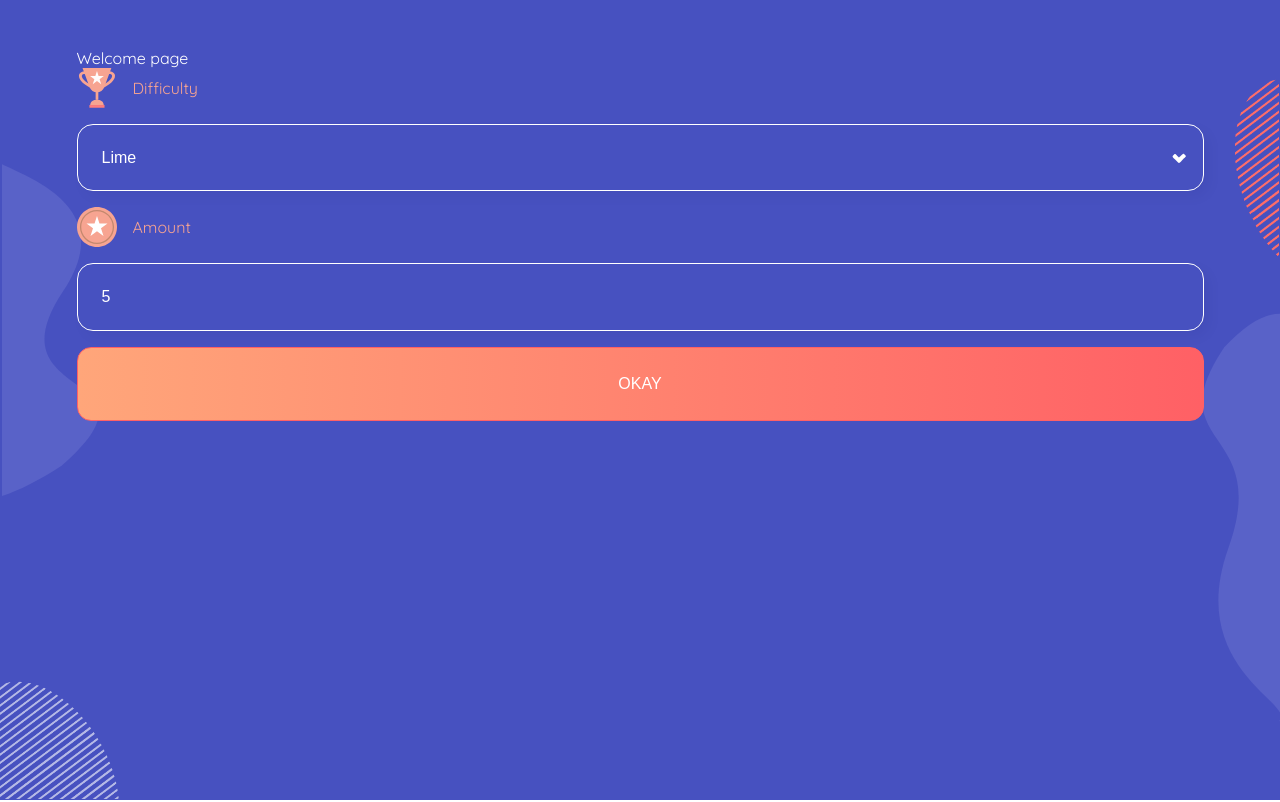
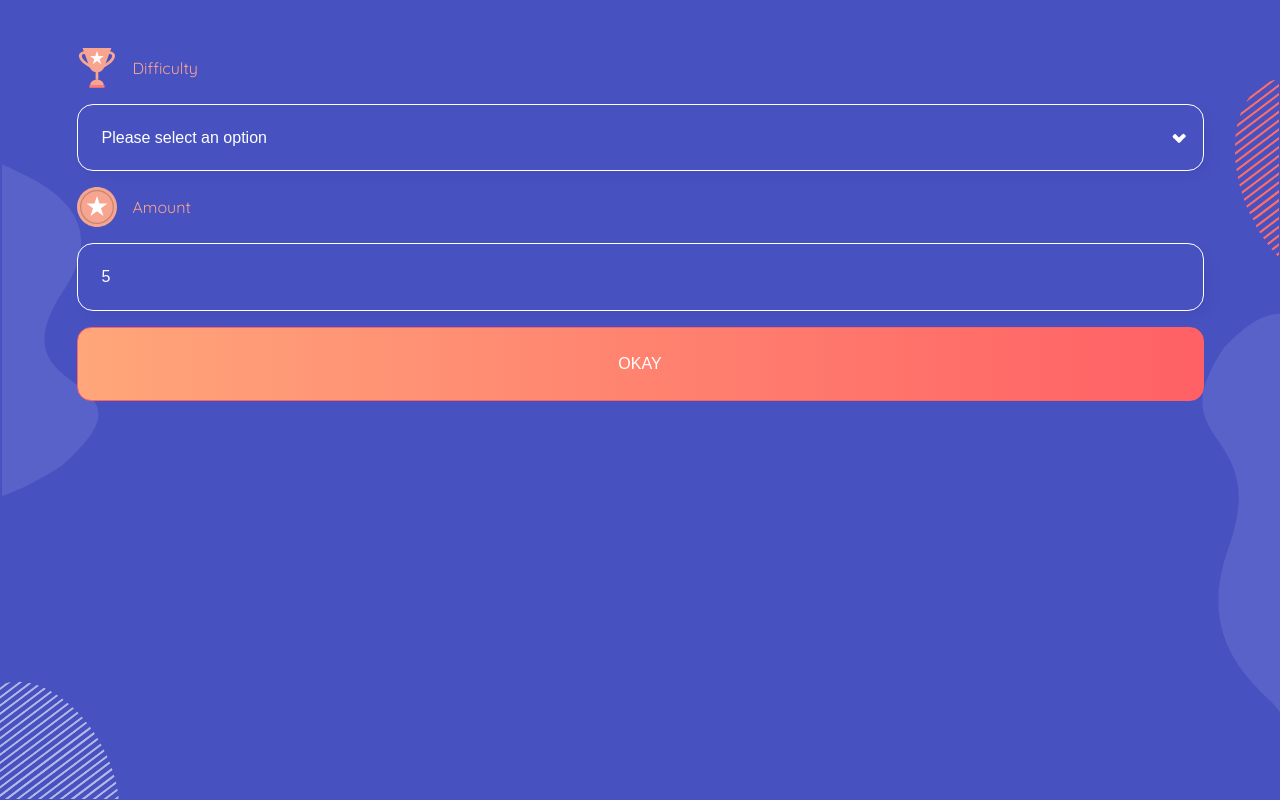
Before and after one commit to njihiamark/quiz-app-next, a Next.js app: page /welcome in a window 1280 px wide. Built offline with nearby package versions, Linux system fonts and the light colour scheme.

Commit message:
Add dynamic options for select componet

```diff
--- a/src/components/Select.tsx
+++ b/src/components/Select.tsx
@@ -12,13 +12,16 @@ type Props = {
 }
 
 
-function Select({iconUrl="", label="",onChange= () => {}, value="", theme="dark"}: Props) {
+function Select({ iconUrl = "", label = "", onChange = () => { }, value = "", theme = "dark", options = [] }: Props) {
+    const TheOptions = options?.map((item) => (
+        <option value={item} key={item}>{item}</option>
+    ));
     return (
         <label>
             <div className={styles["label-container"]}><Image src={iconUrl} width={40} height={40} /> <span className="ml-1">{label}</span> </div>
-            <select value={value} onChange={onChange} className={styles["outline-input"]+' '+styles["custom-select"]+` ${theme === "light" ? styles["outline-input--light"] + " " + styles["custom-select--light"] : styles["outline-input--dark"]+ " " + styles["custom-select--dark"]}`}>
-                <option value="grapefruit">Grapefruit</option>
-                <option value="lime">Lime</option>
+            <select value={value} onChange={onChange} className={styles["outline-input"] + ' ' + styles["custom-select"] + ` ${theme === "light" ? styles["outline-input--light"] + " " + styles["custom-select--light"] : styles["outline-input--dark"] + " " + styles["custom-select--dark"]}`}>
+                <option value="">Please select an option</option>
+                {TheOptions}
             </select>
         </label>
     )
--- a/src/pages/welcome.tsx
+++ b/src/pages/welcome.tsx
@@ -8,8 +8,7 @@ import Layout from '../components/Layout';
 const WelcomePage: NextPage = () => {
     return(
         <Layout theme="dark">
-            Welcome page
-            <Select iconUrl="/images/trophy-icon.svg" label="Difficulty" theme="dark" value="lime" />
+            <Select iconUrl="/images/trophy-icon.svg" label="Difficulty" theme="dark" value="lime" options={["hard", "easy"]} />
             <Input type="number" placeholder="Enter amount" iconUrl="/images/star-icon.svg" label="Amount" theme="dark" value={5} />
             <Button label="okay" type="filled" theme="dark" />
         </Layout>
```
